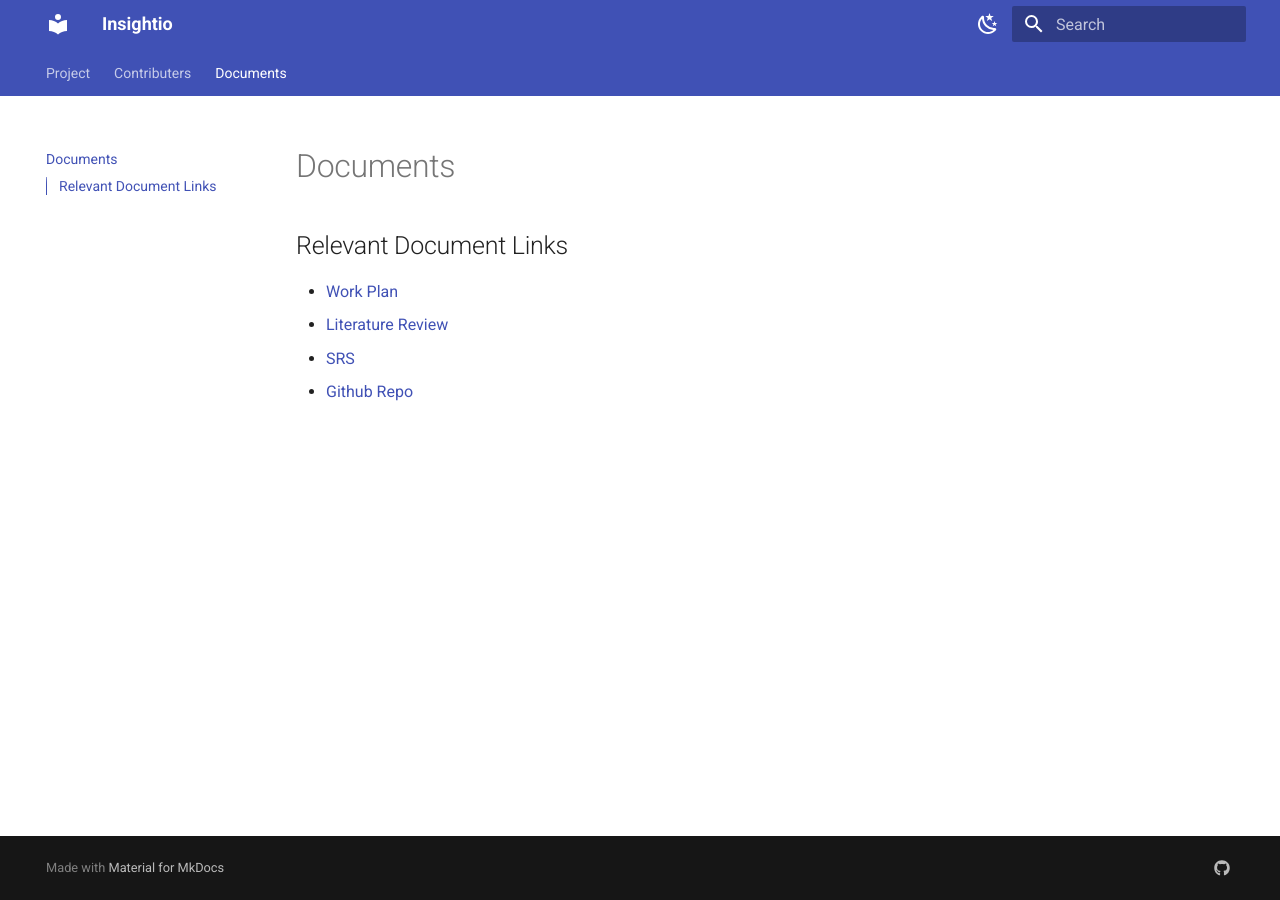
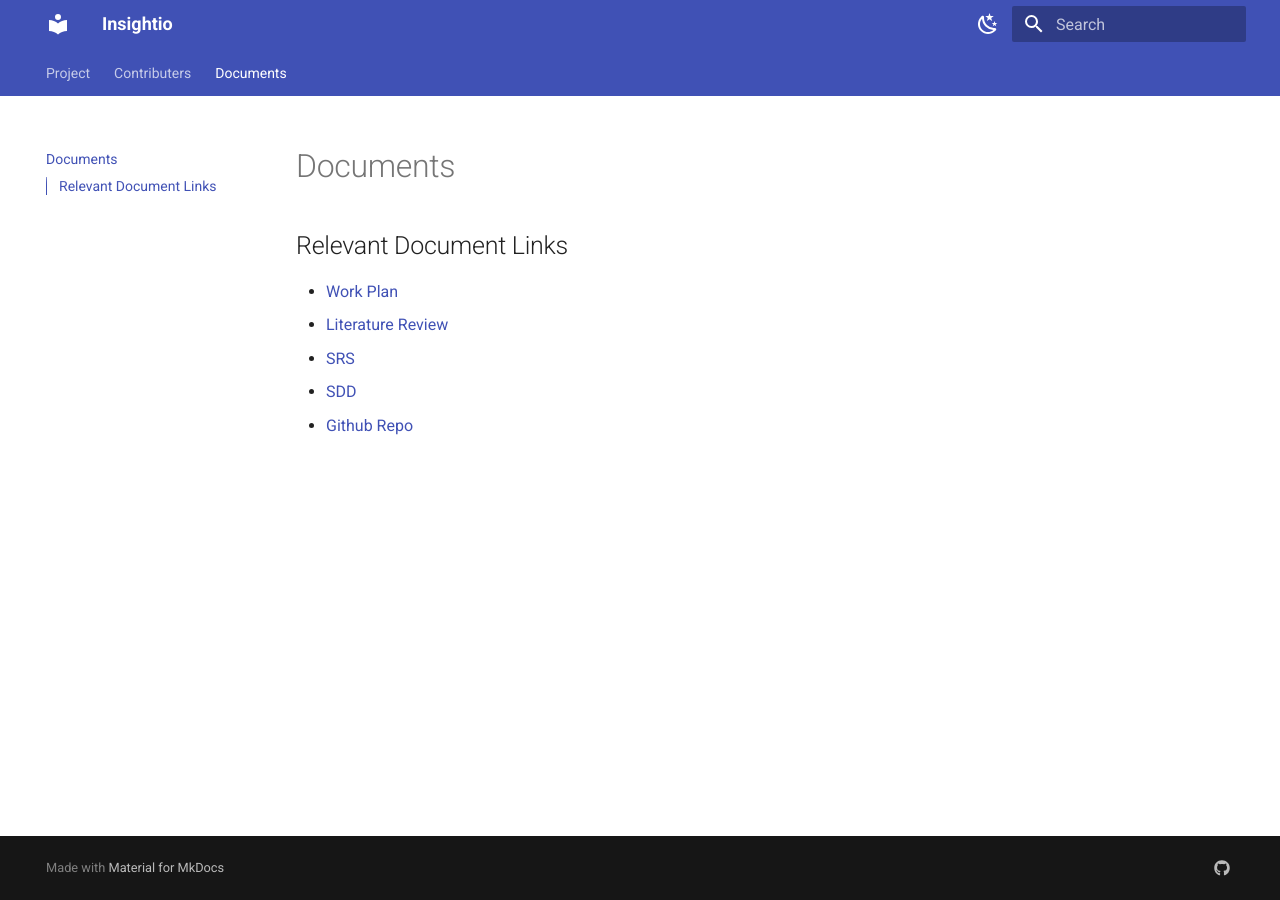
Before and after one commit to CankayaUniversity/ceng-407-408-2023-2024-Insightio, an MkDocs documentation site: the page built from docs/documents.md, in a window 1280 px wide. Built offline with MkDocs 1.6.1 and Material for MkDocs 9.7.7, drawn with Linux system fonts in a browser that asks for light colours.

Commit message:
Update documents.md
added SDD link

```diff
--- a/docs/documents.md
+++ b/docs/documents.md
@@ -5,4 +5,5 @@
 * [Work Plan](https://docs.google.com/spreadsheets/d/1wlX1xvh39NC-JZS4Wcqcl2kCQ2s6txOuiWpShDskg1Y/edit?usp=sharing)
 * [Literature Review](https://github.com/CankayaUniversity/ceng-407-408-2023-2024-Insightio/files/13257022/ceng407LiteratureReview.pdf)
 * [SRS](https://github.com/CankayaUniversity/ceng-407-408-2023-2024-Insightio/wiki/SRS)
+* [SDD](https://github.com/CankayaUniversity/ceng-407-408-2023-2024-Insightio/wiki/SDD)
 * [Github Repo](https://github.com/CankayaUniversity/ceng-407-408-2023-2024-Insightio)
```
